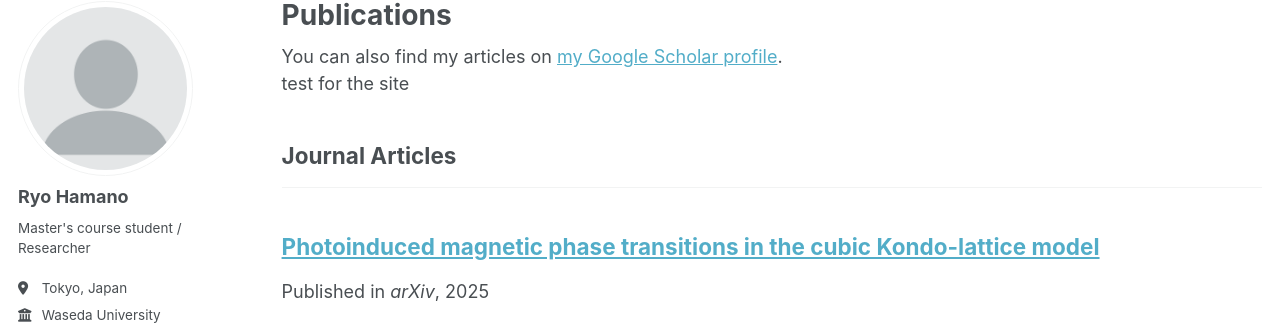
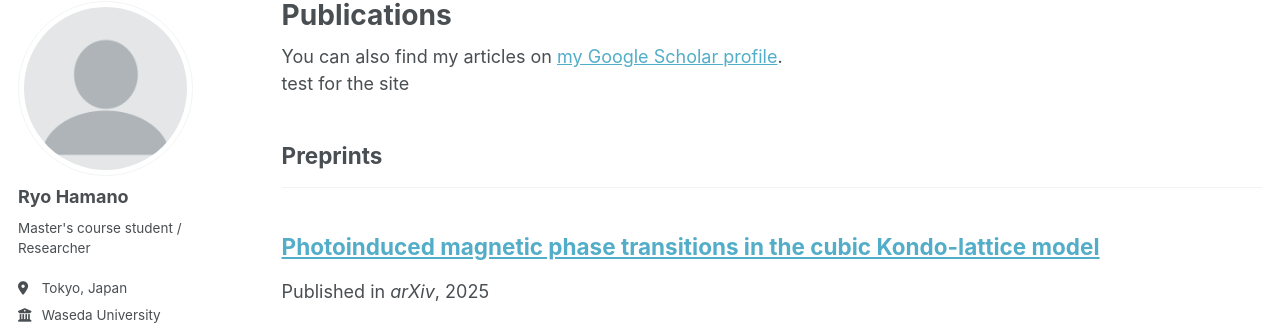
Before and after one commit to ryohamano/ryohamano.github.io, a Jekyll site: the page built from _pages/publications.html, in a window 1280 px wide and 972 px high. Shown: the part 98-431 px from the top of the window. Built offline with Jekyll 4.4.1, drawn with Linux system fonts in a browser that asks for light colours; some web fonts are replaced.

Commit message:
change 4

```diff
--- a/_config.yml
+++ b/_config.yml
@@ -84,6 +84,10 @@
     title: 'Journal Articles'
   conferences:
     title: 'Conference Papers'
+  preprints:
+    title: 'Preprints'
+  reviews:
+    title: 'Review Articles'
 
 # Site Settings
 teaser                   :  # filename of teaser fallback teaser image placed in /images/, .e.g. "500x300.png"
```
Also changed, not shown: _publications/2025-04-17-RH_MM_PRB2025.md (+1 -1 lines).
